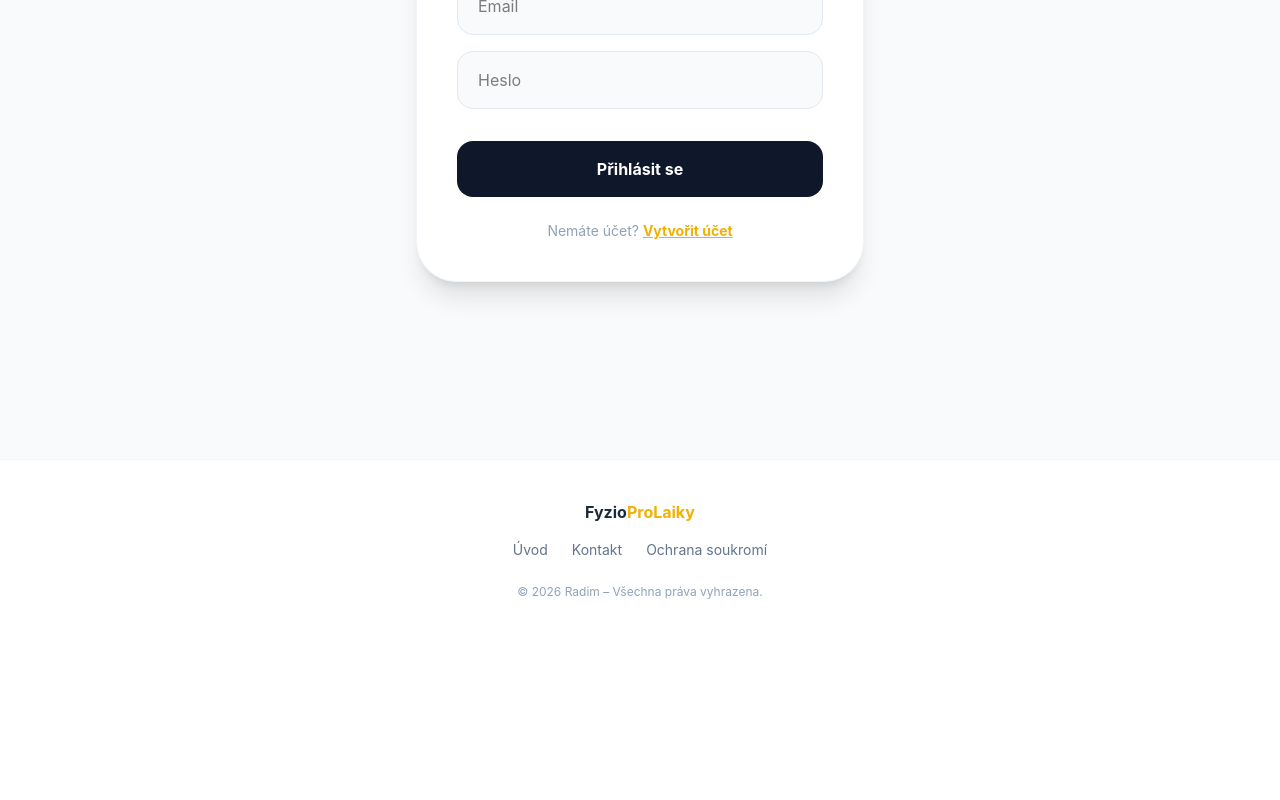
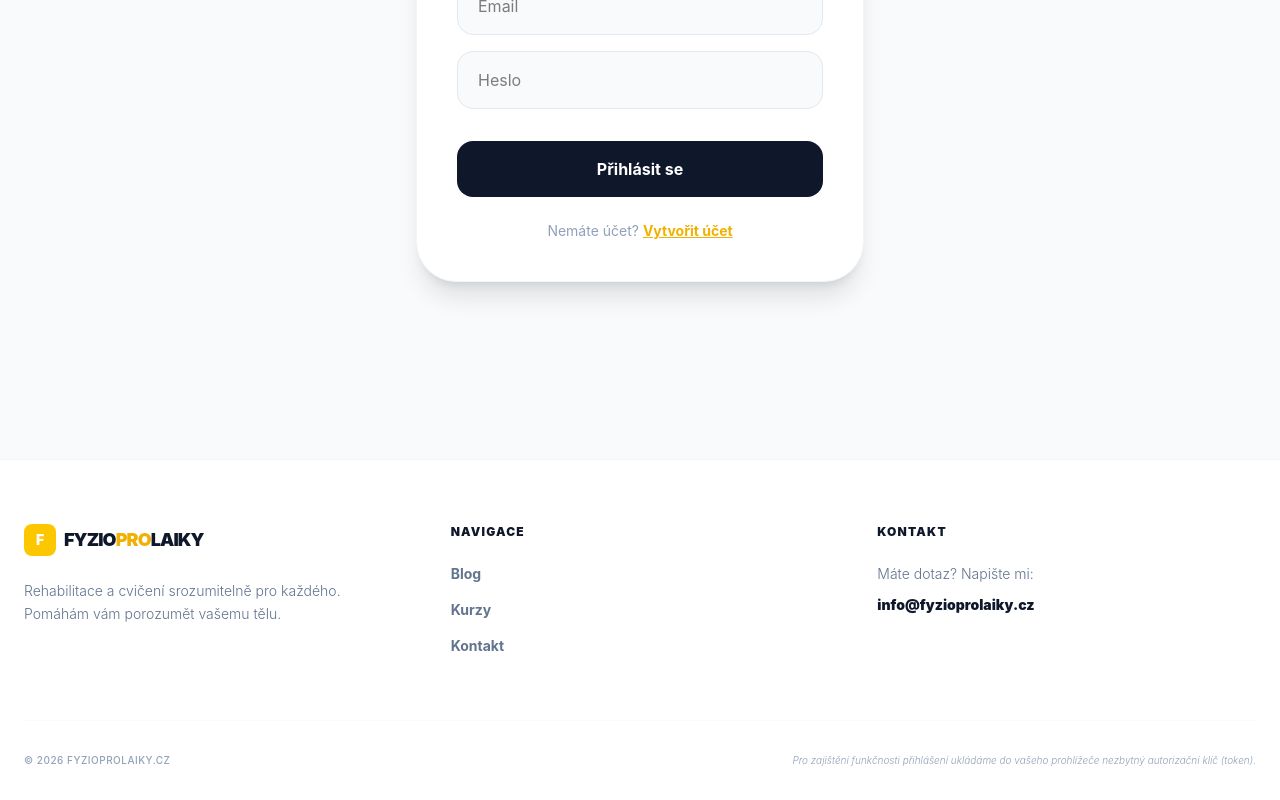
Before and after one commit to dajvidsh/Fyzio-pro-laiky-Web, a React app in the folder frontend/: page /login in a window 1280 px wide. Shown: the part 422-1222 px from the top of the page. Before the commit the page ends 1062 px from the top, so only its background shows below. Built offline with nearby package versions, Linux system fonts and the light colour scheme; the HTML template or start-up script is replaced by a standard one.

Commit message:
gdpr Footer.jsx

```diff
--- a/frontend/src/components/Footer.jsx
+++ b/frontend/src/components/Footer.jsx
@@ -1,26 +1,51 @@
 import React from 'react';
-import {Link} from "react-router-dom";
+import { Link } from 'react-router-dom';
 
 export default function Footer() {
   return (
-    <footer className="bg-white border-t border-slate-100 py-10">
-      <div className="max-w-7xl mx-auto px-4 text-center">
-        {/* Logo / Název */}
-        <div className="font-bold text-slate-800 mb-4">
-          Fyzio<span className="text-yellow-500">ProLaiky</span>
+    <footer className="bg-white border-t border-slate-100 pt-16 pb-8 px-6">
+      <div className="max-w-7xl mx-auto">
+        <div className="grid grid-cols-1 md:grid-cols-3 gap-12 mb-16">
+
+          {/* LOGO A POPIS */}
+          <div className="space-y-6">
+            <Link to="/" className="flex items-center gap-2 group">
+              <div className="w-8 h-8 bg-yellow-400 rounded-lg flex items-center justify-center font-black text-white group-hover:rotate-12 transition-transform text-sm">F</div>
+              <span className="font-black text-lg tracking-tighter text-slate-900 uppercase">Fyzio<span className="text-yellow-500">pro</span>laiky</span>
+            </Link>
+            <p className="text-slate-500 text-sm leading-relaxed max-w-xs font-light">
+              Rehabilitace a cvičení srozumitelně pro každého. Pomáhám vám porozumět vašemu tělu.
+            </p>
+          </div>
+
+          {/* ODKAZY */}
+          <div>
+            <h3 className="text-xs font-black uppercase tracking-widest text-slate-900 mb-6">Navigace</h3>
+            <ul className="space-y-4 text-sm font-bold text-slate-500">
+              <li><Link to="/blog" className="hover:text-yellow-500 transition-colors">Blog</Link></li>
+              <li><Link to="/courses" className="hover:text-yellow-500 transition-colors">Kurzy</Link></li>
+              <li><Link to="/contact" className="hover:text-yellow-500 transition-colors">Kontakt</Link></li>
+            </ul>
+          </div>
+
+          {/* KONTAKT */}
+          <div>
+            <h3 className="text-xs font-black uppercase tracking-widest text-slate-900 mb-6">Kontakt</h3>
+            <p className="text-sm text-slate-500 font-light mb-2">Máte dotaz? Napište mi:</p>
+            <a href="mailto:info@fyzioprolaiky.cz" className="text-sm font-black text-slate-900 hover:text-yellow-500 transition-colors">info@fyzioprolaiky.cz</a>
+          </div>
+
         </div>
 
-        {/* Odkazy */}
-        <div className="flex justify-center gap-6 text-sm text-slate-500 mb-6">
-          <Link to="/" className="hover:text-yellow-500 transition-colors">Úvod</Link>
-          <Link to="/contact" className="hover:text-yellow-500 transition-colors">Kontakt</Link>
-          <Link to="/" className="hover:text-yellow-500 transition-colors">Ochrana soukromí</Link>
+        {/* SPODNÍ ČÁST S GDPR VĚTOU */}
+        <div className="pt-8 border-t border-slate-50 flex flex-col md:flex-row justify-between items-center gap-4 text-[10px] text-slate-400 font-medium uppercase tracking-wider">
+          <p>© {new Date().getFullYear()} FYZIOPROLAIKY.CZ</p>
+
+          {/* Tady je ta důležitá věta o tokenech/cookies */}
+          <p className="text-center md:text-right normal-case italic font-light tracking-normal">
+            Pro zajištění funkčnosti přihlášení ukládáme do vašeho prohlížeče nezbytný autorizační klíč (token).
+          </p>
         </div>
-
-        {/* Copyright */}
-        <p className="text-xs text-slate-400">
-          © {new Date().getFullYear()} Radim – Všechna práva vyhrazena.
-        </p>
       </div>
     </footer>
   );
```
